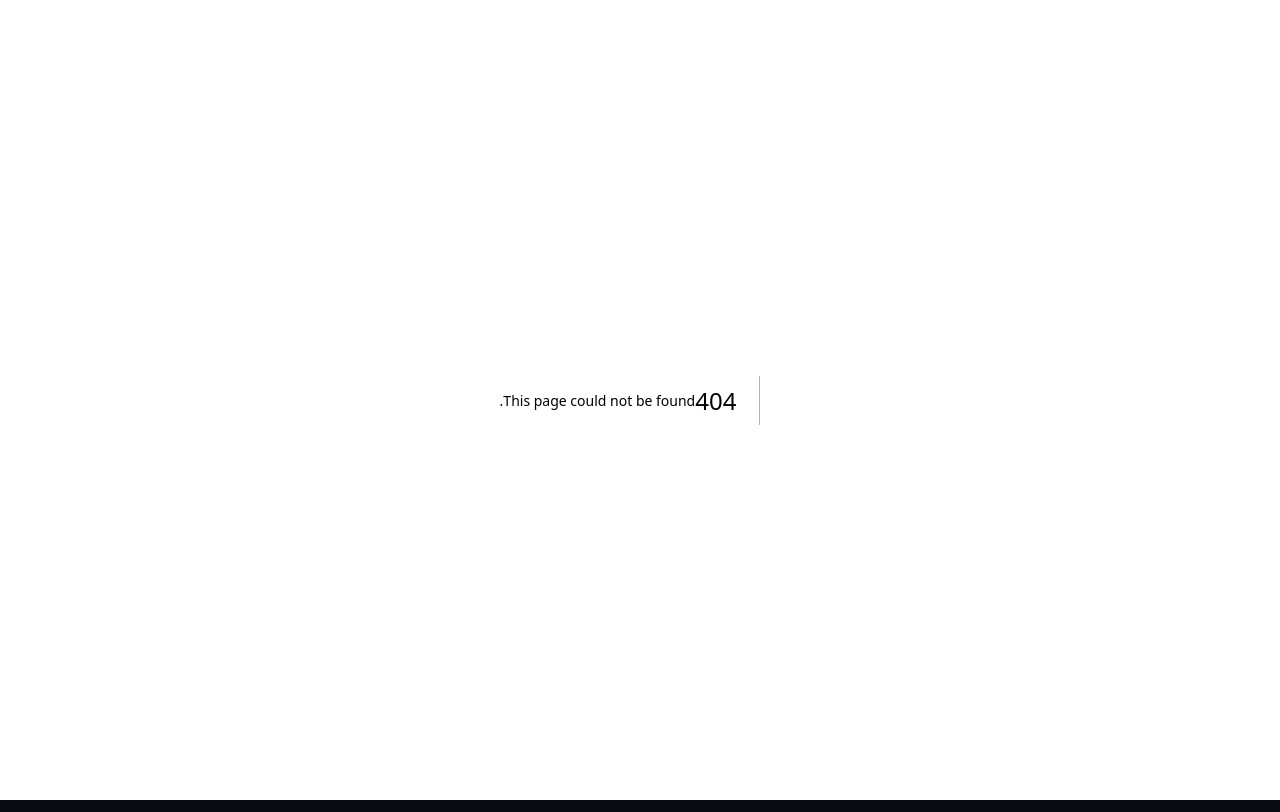
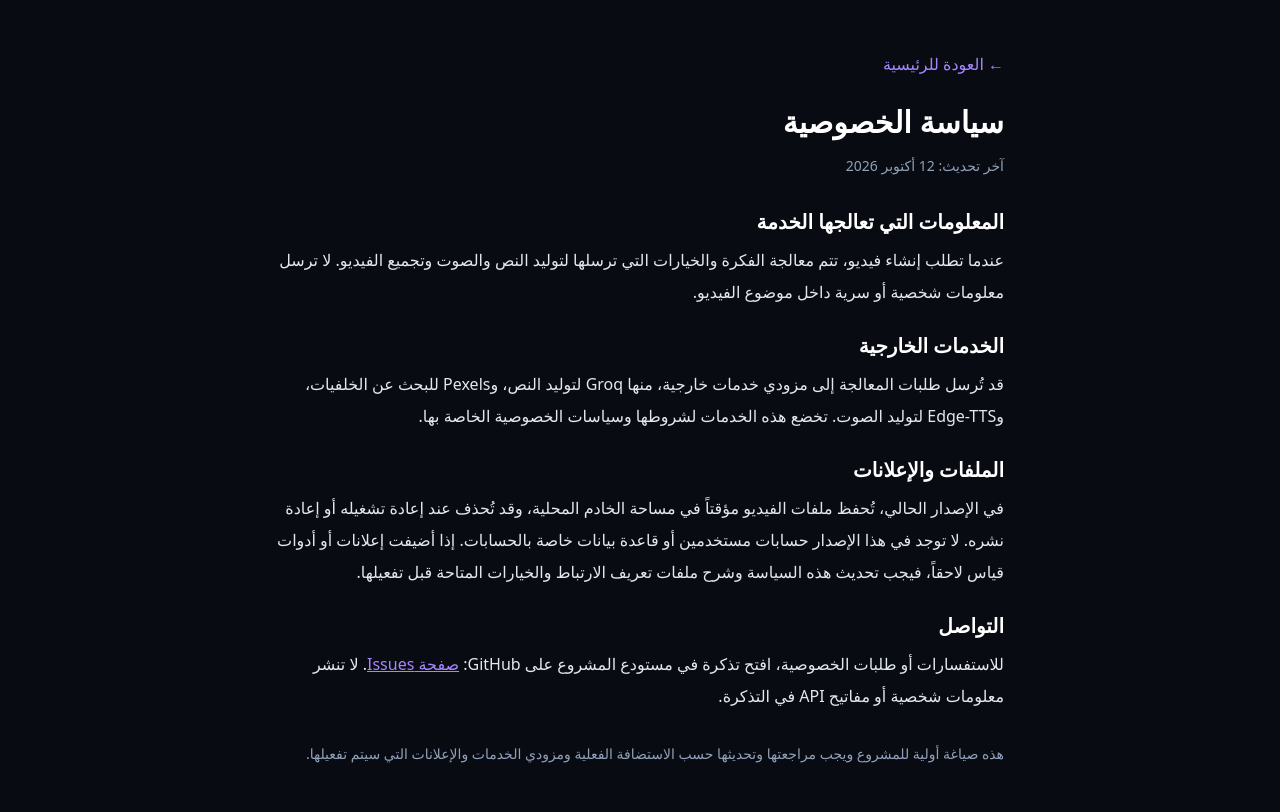
Before and after one commit to anwar0-001/AutomatedReels-AI, a Next.js app in the folder frontend/: page /privacy in a window 1280 px wide. Before the commit this address had no page. Built offline with nearby package versions, Linux system fonts and the light colour scheme.

Commit message:
Add Arabic privacy policy page

```diff
--- /dev/null
+++ b/frontend/app/privacy/page.tsx
@@ -0,0 +1,18 @@
+export default function PrivacyPage() {
+  return (
+    <main dir="rtl" className="mx-auto min-h-screen max-w-3xl px-5 py-12 leading-8 text-slate-200">
+      <a className="text-violet-400" href="/">← العودة للرئيسية</a>
+      <h1 className="mt-6 text-3xl font-black text-white">سياسة الخصوصية</h1>
+      <p className="mt-4 text-sm text-slate-400">آخر تحديث: 12 أكتوبر 2026</p>
+      <h2 className="mt-8 text-xl font-bold text-white">المعلومات التي تعالجها الخدمة</h2>
+      <p className="mt-2">عندما تطلب إنشاء فيديو، تتم معالجة الفكرة والخيارات التي ترسلها لتوليد النص والصوت وتجميع الفيديو. لا ترسل معلومات شخصية أو سرية داخل موضوع الفيديو.</p>
+      <h2 className="mt-6 text-xl font-bold text-white">الخدمات الخارجية</h2>
+      <p className="mt-2">قد تُرسل طلبات المعالجة إلى مزودي خدمات خارجية، منها Groq لتوليد النص، وPexels للبحث عن الخلفيات، وEdge-TTS لتوليد الصوت. تخضع هذه الخدمات لشروطها وسياسات الخصوصية الخاصة بها.</p>
+      <h2 className="mt-6 text-xl font-bold text-white">الملفات والإعلانات</h2>
+      <p className="mt-2">في الإصدار الحالي، تُحفظ ملفات الفيديو مؤقتاً في مساحة الخادم المحلية، وقد تُحذف عند إعادة تشغيله أو إعادة نشره. لا توجد في هذا الإصدار حسابات مستخدمين أو قاعدة بيانات خاصة بالحسابات. إذا أضيفت إعلانات أو أدوات قياس لاحقاً، فيجب تحديث هذه السياسة وشرح ملفات تعريف الارتباط والخيارات المتاحة قبل تفعيلها.</p>
+      <h2 className="mt-6 text-xl font-bold text-white">التواصل</h2>
+      <p className="mt-2">للاستفسارات أو طلبات الخصوصية، افتح تذكرة في مستودع المشروع على GitHub: <a className="text-violet-400 underline" href="https://github.com/anwar0-001/AutomatedReels-AI/issues">صفحة Issues</a>. لا تنشر معلومات شخصية أو مفاتيح API في التذكرة.</p>
+      <p className="mt-8 text-sm text-slate-400">هذه صياغة أولية للمشروع ويجب مراجعتها وتحديثها حسب الاستضافة الفعلية ومزودي الخدمات والإعلانات التي سيتم تفعيلها.</p>
+    </main>
+  );
+}
```
